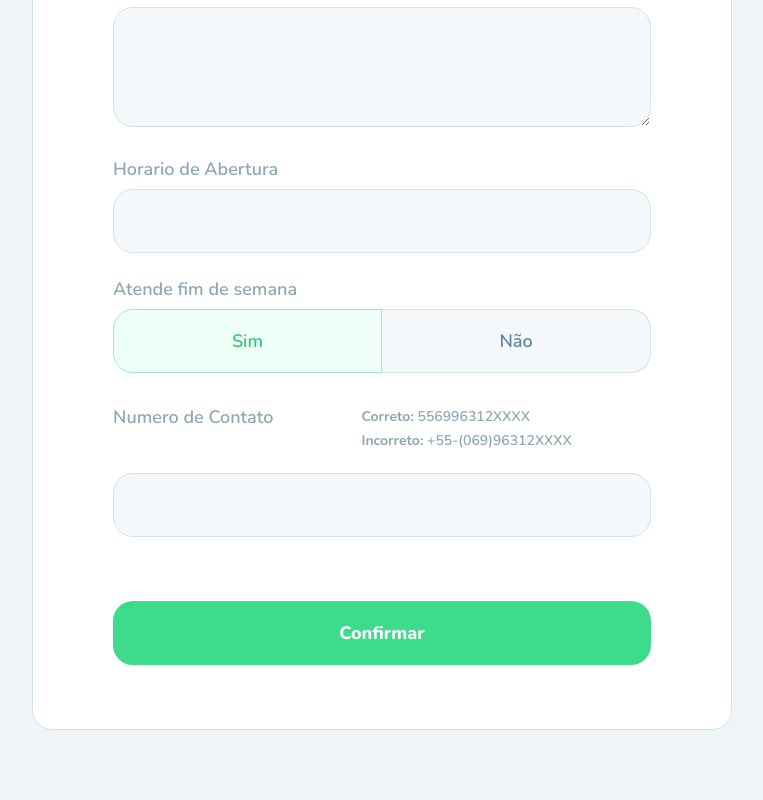
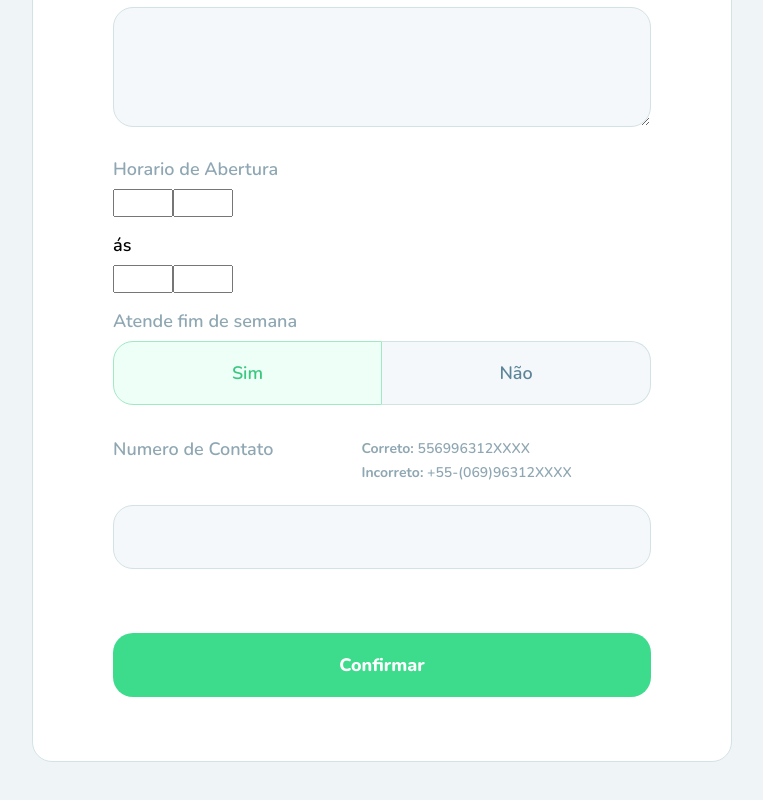
Before and after one commit to MarcusMartins38/Happy_NLW03, a React (Create React App) app in the folder web/: page /orphanages-create in a window 1280 px wide. Shown: the part 1684-2484 px from the top of the page, without its empty margins (258-1021 px from the left). Built offline with nearby package versions, Linux system fonts and the light colour scheme; sample sign-in values are in the browser's storage.

Commit message:
melhorias no stilo, remoção do botao de edicao

```diff
--- a/web/src/components/OrphanageCard.tsx
+++ b/web/src/components/OrphanageCard.tsx
@@ -46,9 +46,10 @@ const OrphanageCard: React.FC<DataProps> = ({ orphanage }) => {
         <footer>
           <span>{orphanage.name}</span>
           <div className="footer-icons">
-            <button>
+            {/* <button>
               <FiEdit3 size={20} color="#15C3D6" />
-            </button>
+            </button> */}
+            <span/>
             <Link to={`/registerOrphanages/remove/${orphanage.id}`}>
               <FiTrash size={20} color="#15C3D6" />
             </Link>
--- a/web/src/pages/CreateOrphanage/CreateOrphanage.tsx
+++ b/web/src/pages/CreateOrphanage/CreateOrphanage.tsx
@@ -24,7 +24,12 @@ export default function CreateOrphanage() {
   const [name, setName] = useState("");
   const [about, setAbout] = useState("");
   const [instructions, setInstructions] = useState("");
-  const [opening_hours, setOpening_hours] = useState("");
+
+  const [hoursOpen, setHoursOpen] = useState("");
+  const [hoursClose, setHoursClose] = useState("");
+  const [minutesOpen, setMinutesOpen] = useState("");
+  const [minutesClose, setMinutesClose] = useState("");
+
   const [open_on_weekends, setOpen_on_weekends] = useState(true);
   const [institute_type, setInstitute_type] = useState("orphanage");
   const [images, setImages] = useState<File[]>([]);
@@ -64,13 +69,14 @@ export default function CreateOrphanage() {
       const { latitude, longitude } = position;
 
       const data = new FormData();
+      const formatHours = hoursOpen+":"+minutesOpen+"h ás "+hoursClose+":"+minutesClose+"h";
 
       data.append("name", name);
       data.append("about", about);
       data.append("latitude", String(latitude));
       data.append("longitude", String(longitude));
       data.append("instructions", instructions);
-      data.append("opening_hours", opening_hours);
+      data.append("opening_hours", formatHours);
       data.append("open_on_weekends", String(open_on_weekends));
       data.append("institute_type", institute_type);
       data.append("phone_number", phone_number);
@@ -224,12 +230,47 @@ export default function CreateOrphanage() {
 
             <div className="input-block">
               <label htmlFor="opening_hours">Horario de Abertura</label>
+
+            </div>
+            <div style={{ margin: '8px 0px 16px 0px'}}>
+            <input
+                id="opening_hours"
+                value={hoursOpen}
+                onChange={(e) => setHoursOpen(e.target.value)}
+                type="number"
+                max={23}
+                min={0}
+              />
               <input
                 id="opening_hours"
-                value={opening_hours}
-                onChange={(e) => setOpening_hours(e.target.value)}
+                value={minutesOpen}
+                onChange={(e) => setMinutesOpen(e.target.value)}
+                type="number"
+                max={60}
+                min={0}
+                step={5}
               />
-            </div>
+          </div>
+          <span style={{ color: "black"}}>ás</span>
+          <div style={{ margin: '8px 0px 16px 0px'}}>
+            <input
+                id="opening_hours"
+                value={hoursClose}
+                onChange={(e) => setHoursClose(e.target.value)}
+                type="number"
+                max={23}
+                min={0}
+              />
+              <input
+                id="opening_hours"
+                value={minutesClose}
+                onChange={(e) => setMinutesClose(e.target.value)}
+                type="number"
+                max={60}
+                min={0}
+                step={5}
+              />
+          </div>
 
             <div className="input-block">
               <label htmlFor="open_on_weekends">Atende fim de semana</label>
--- a/web/src/pages/MyRegisterOrphanages.tsx
+++ b/web/src/pages/MyRegisterOrphanages.tsx
@@ -27,7 +27,7 @@ const MyRegisterOrphanages: React.FC = () => {
   return (
     <div>
       <Sidebar />
-      <h2>Instituições que Registrei</h2>
+      <h2 className="myregisterorphanages-title">Instituições que Registrei</h2>
     <div className="myregisterorphanages-page">
       <div className="card-container">
         {orphanages.map((orphanage) => (
--- a/web/src/pages/Orphanage.tsx
+++ b/web/src/pages/Orphanage.tsx
@@ -166,7 +166,7 @@ export default function Orphanage() {
 
             <div className="input-block">
               <label htmlFor="institute_type">Items necessitados</label>
-              <h2>Items de maior necessidade</h2>
+              <h2>Itens de maior necessidade</h2>
 
               <div className="donation-items">
                 {donationItems.map((item) => (
--- a/web/src/styles/pages/my-register-orphanages.css
+++ b/web/src/styles/pages/my-register-orphanages.css
@@ -1,4 +1,4 @@
-h2 {
+.myregisterorphanages-title {
   padding-top: 12px;
   margin-left: 120px;
   color: #4d6f80;
```
